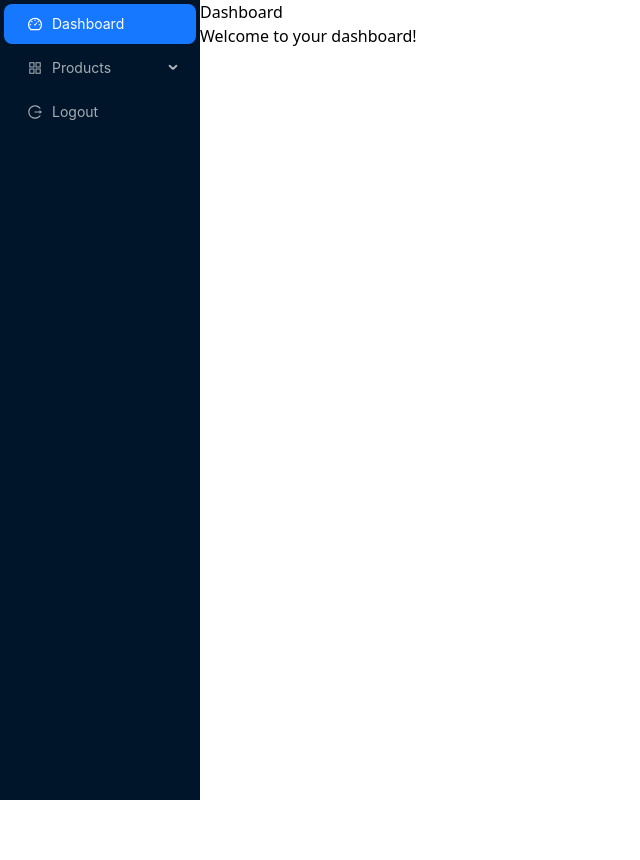
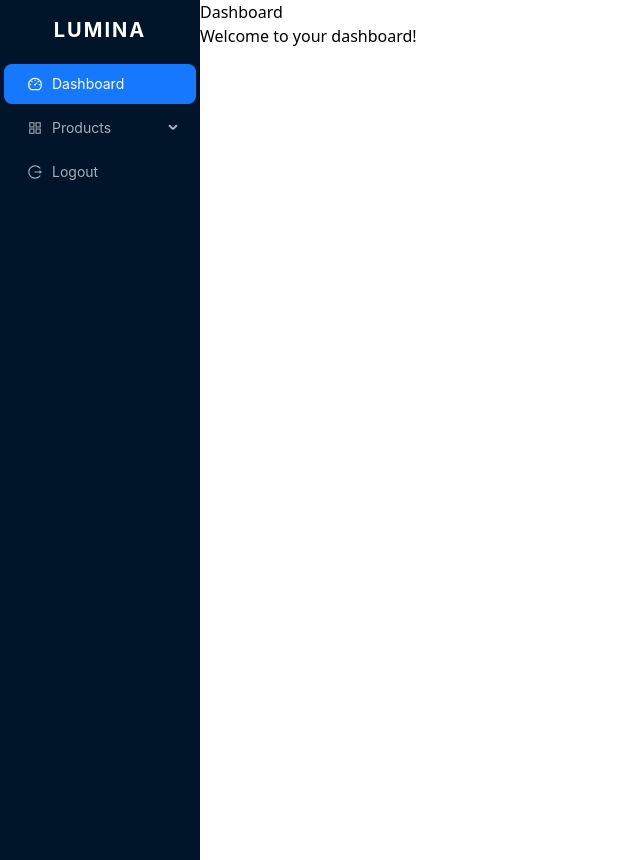
Before and after one commit to Lumina-coffe/Frontend-Lumina-Coffe, a React (Vite) app: page /admin/dashboard in a window 1280 px wide. Shown: the whole page, without its empty margins (0-640 px from the left). Before the commit the page ends 800 px from the top, so only its background shows below. Built offline with nearby package versions, Linux system fonts and the light colour scheme; sample sign-in values are in the browser's storage.

Commit message:
modifoixed

```diff
--- a/src/components/dashboard/ProductUpdate.jsx
+++ b/src/components/dashboard/ProductUpdate.jsx
@@ -5,8 +5,6 @@ import axios from "axios";
 import { URL_PRODUCT } from "../../../utils/Endpoint";
 import { useNavigate, useParams } from "react-router-dom";
 import { NumericFormat } from "react-number-format";
-
-
 
 const UpdateProduct = () => {
   const [form] = Form.useForm();
@@ -72,7 +70,7 @@ const UpdateProduct = () => {
     try {
       await axios.patch(`${URL_PRODUCT}/${id}`, formData);
       message.success("Produk berhasil diperbarui!");
-            navigate("/admin/dashboard"); // Mengarahkan ke /admin/dashboard setelah update berhasil
+      navigate("/admin/dashboard/products"); // Mengarahkan ke /admin/dashboard setelah update berhasil
     } catch (error) {
       console.error(error);
       message.error("Gagal memperbarui produk");
@@ -105,7 +103,11 @@ const UpdateProduct = () => {
           />
         </Form.Item>
 
-                <Form.Item name="description" label="Deskripsi" rules={[{ required: true }]}>
+        <Form.Item
+          name="description"
+          label="Deskripsi"
+          rules={[{ required: true }]}
+        >
           <Input.TextArea rows={4} />
         </Form.Item>
 
@@ -113,7 +115,11 @@ const UpdateProduct = () => {
           <Input type="number" />
         </Form.Item>
 
-                <Form.Item name="category" label="Kategori" rules={[{ required: true }]}>
+        <Form.Item
+          name="category"
+          label="Kategori"
+          rules={[{ required: true }]}
+        >
           <Input placeholder="Misal: coffee, non-coffee, makanan" />
         </Form.Item>
 
--- a/src/components/dashboard/ProductsDash.jsx
+++ b/src/components/dashboard/ProductsDash.jsx
@@ -1,4 +1,3 @@
-// Products.jsx
 import React, { useEffect, useState } from "react";
 import { Table, Button, Image, Card, Spin, Popconfirm } from "antd";
 import axios from "axios";
@@ -89,10 +88,11 @@ const Products = () => {
   ];
 
   return (
-        <div>
-            <h1>List Products</h1>
+    <div className="px-4 md:px-0">
+      <h1 className="text-xl md:text-2xl font-bold mb-4">List Products</h1>
+
       <Link to="/admin/dashboard/products/create">
-                <Button className="mt-2 mb-4" type="primary">
+        <Button className="mt-2 mb-6 md:mb-4" type="primary">
           Tambah
         </Button>
       </Link>
@@ -102,10 +102,15 @@ const Products = () => {
           <Spin />
         </div>
       ) : isMobile ? (
-                <div className="flex flex-col gap-4">
+        <div className="grid grid-cols-1 sm:grid-cols-2 gap-4">
           {products.map((product) => (
-                        <Card key={product._id}>
-                            <Image src={product.thumbnail} width={120} />
+            <Card key={product._id} className="shadow-md rounded-lg">
+              <Image
+                src={product.thumbnail}
+                width={120}
+                style={{ objectFit: "cover", borderRadius: "8px" }}
+                preview={false}
+              />
               <p className="mt-2">
                 <strong>Name:</strong> {product.name}
               </p>
@@ -115,7 +120,7 @@ const Products = () => {
               <p>
                 <strong>Stock:</strong> {product.stock}
               </p>
-                            <div className="flex gap-2 mt-2">
+              <div className="flex flex-wrap gap-2 mt-2">
                 <Link to={`/admin/dashboard/products/${product._id}`}>
                   <Button type="primary">Update</Button>
                 </Link>
@@ -139,6 +144,7 @@ const Products = () => {
           dataSource={products}
           columns={columns}
           rowKey="_id"
+          scroll={{ x: "max-content" }}
         />
       )}
     </div>
--- a/src/components/dashboard/Sidebar.jsx
+++ b/src/components/dashboard/Sidebar.jsx
@@ -1,13 +1,13 @@
-import React from 'react';
-import { Layout, Menu } from 'antd';
+import React from "react";
+import { Layout, Menu } from "antd";
 import {
   DashboardOutlined,
   LogoutOutlined,
   AppstoreOutlined,
   EditOutlined,
-    EyeOutlined
-} from '@ant-design/icons';
-import { Link, useNavigate } from 'react-router-dom';
+  EyeOutlined,
+} from "@ant-design/icons";
+import { Link, useNavigate } from "react-router-dom";
 
 const { Sider } = Layout;
 
@@ -21,9 +21,25 @@ const Sidebar = ({ collapsed }) => {
   };
 
   return (
-        <Sider collapsible collapsed={collapsed} trigger={null}>
-            <div className="demo-logo-vertical" />
-            <Menu theme="dark" mode="inline" defaultSelectedKeys={['1']}>
+    <Sider
+      collapsible
+      collapsed={collapsed}
+      trigger={null}
+      className="min-h-screen"
+      breakpoint="md"
+      collapsedWidth="80"
+      width="200"
+    >
+      <div className="text-center text-white py-4 font-bold text-xl tracking-widest">
+        {!collapsed ? "LUMINA" : "☕"}
+      </div>
+
+      <Menu
+        theme="dark"
+        mode="inline"
+        defaultSelectedKeys={["1"]}
+        style={{ height: "100%", borderRight: 0 }}
+      >
         <Menu.Item key="1" icon={<DashboardOutlined />}>
           <Link to="/admin/dashboard">Dashboard</Link>
         </Menu.Item>
@@ -37,7 +53,12 @@ const Sidebar = ({ collapsed }) => {
           </Menu.Item>
         </Menu.SubMenu>
 
-                <Menu.Item key="3" icon={<LogoutOutlined />} onClick={handleLogout}>
+        <Menu.Item
+          key="3"
+          icon={<LogoutOutlined />}
+          onClick={handleLogout}
+          className="mt-auto"
+        >
           Logout
         </Menu.Item>
       </Menu>
--- a/src/pages/Home.jsx
+++ b/src/pages/Home.jsx
@@ -35,13 +35,13 @@ function Home() {
             </p>
             <button
               onClick={goToProducts} // Panggil fungsi untuk mengarahkan
-              className="mt-4 bg-amber-400 text-[#2D1E15] px-6 py-2 rounded-full font-semibold text-sm hover:bg-amber-300 transition-all duration-300 shadow-lg"
+              className="mt-4 mr-5 bg-amber-400 text-[#2D1E15] px-6 py-2 rounded-full font-semibold text-sm hover:bg-amber-300 transition-all duration-300 shadow-lg"
             >
               Temukan Rasa Kami
-            </button>
+            </button>{" "}
             <button
-              onClick={goToLogin} // Panggil fungsi untuk mengarahkan
-              className="mt-4 bg-amber-400 text-[#2D1E15] px-6 py-2 rounded-full font-semibold text-sm hover:bg-amber-300 transition-all duration-300 shadow-lg"
+              onClick={goToLogin}
+              className="mt-6 bg-amber-400 text-[#2D1E15] px-6 py-2 rounded-full font-semibold text-sm hover:bg-amber-300 transition-all duration-300 shadow-lg"
             >
               Login
             </button>
```
Lines whose indentation alone changed are shown as unchanged.
